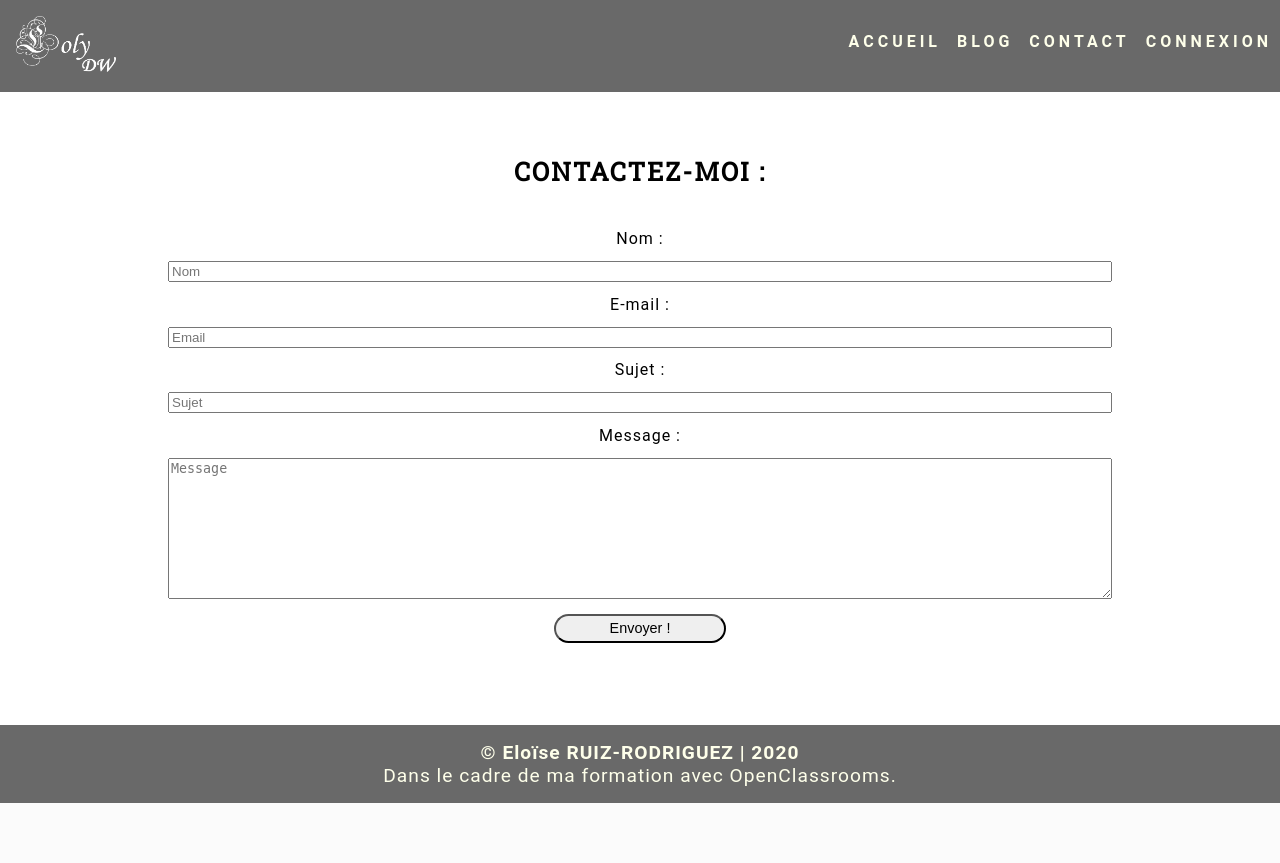
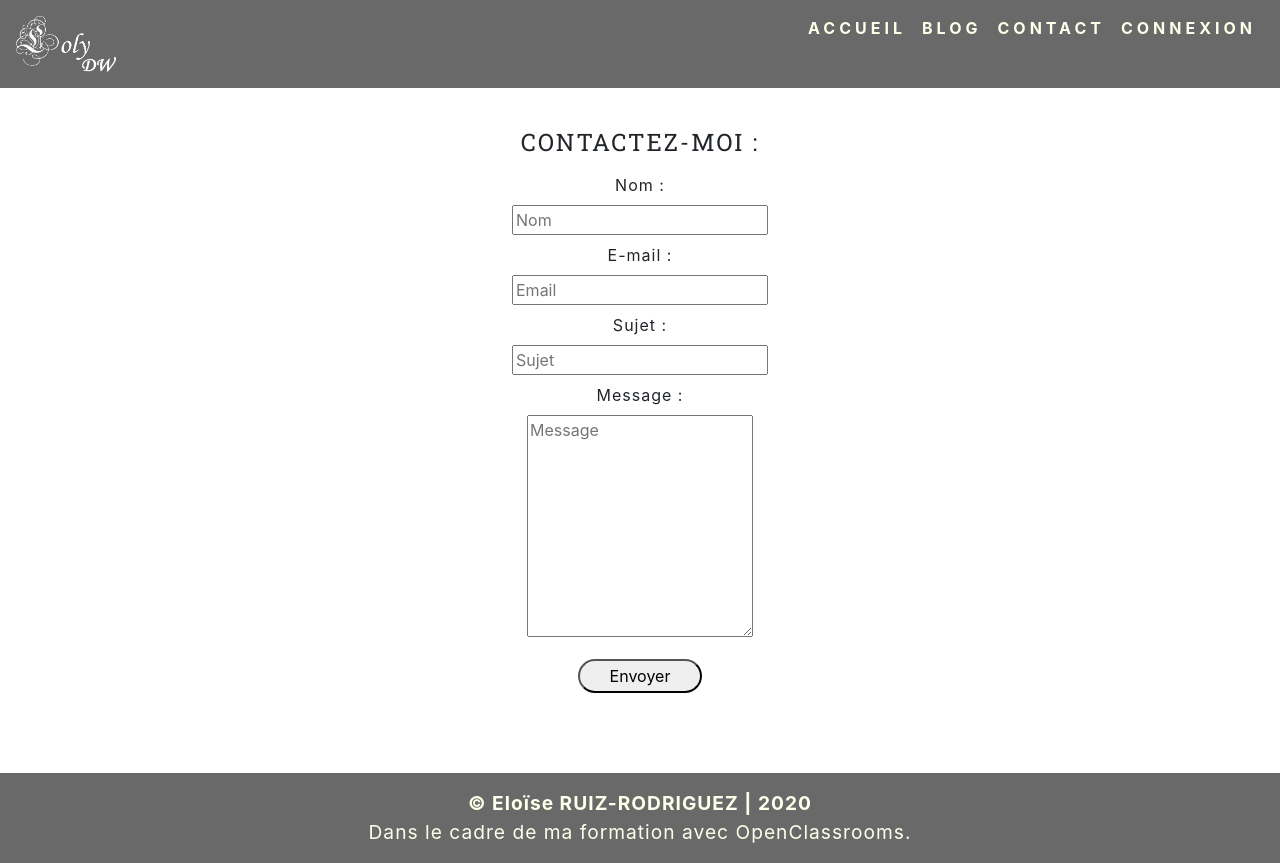
Before and after one commit to Loly-webdev/blog, a PHP site: template template/front/contact.html.twig in a window 1280 px wide. Before the commit the page ends 803 px from the top, so only its background shows below. Run offline with PHP 8.4, Linux system fonts and the light colour scheme; the template is opened without the code that fills it, so the values that code supplies are empty; some libraries are stand-ins or nearby versions.

Commit message:
correction button

```diff
--- a/public/css/style.css
+++ b/public/css/style.css
@@ -180,11 +180,11 @@ textarea {
 }
 
 .button {
-    padding: 0.3rem;
+    padding: 0.2rem;
     border-radius: 25px;
-    width: 14%;
-    margin: 10px auto;
-    font-size: 0.9rem;
+    width: 10%;
+    margin: 1rem;
+    font-size: 1rem;
 }
 
 /* CREDIT */
--- a/template/front/articleForm.html.twig
+++ b/template/front/articleForm.html.twig
@@ -16,7 +16,7 @@
                 <textarea id="content" name="article[content]"></textarea>
             </div>
             <div>
-                <input type="submit"/>
+                <input class="button" type="submit" value="Envoyer"/>
             </div>
         </form>
     </section>
--- a/template/front/commentForm.html.twig
+++ b/template/front/commentForm.html.twig
@@ -12,7 +12,7 @@
                 <textarea id="comment" name="comment[content]"></textarea>
             </div>
             <div>
-                <input type="submit"/>
+                <input class="button" type="submit" value="Envoyer"/>
             </div>
         </form>
     </section>
--- a/template/front/connexion.html.twig
+++ b/template/front/connexion.html.twig
@@ -14,7 +14,7 @@
                        required/>
             </div>
             <div>
-                <input type="submit" value="Connexion"/>
+                <input class="button" type="submit" value="connexion"/>
             </div>
         </form>
     </section>
--- a/template/front/contact.html.twig
+++ b/template/front/contact.html.twig
@@ -1,18 +1,28 @@
 {% extends "layout.html.twig" %}
 {% block title %}Contact{% endblock %}
 {% block content %}
-    <section>
-        <h3>Contactez-moi :</h3>
-        <form class="flex" action="/" method="POST">
-            <label for="name">Nom :</label>
-            <input id="name" name="name" placeholder="Nom" type="text"/>
-            <label for="email">E-mail :</label>
-            <input id="email" name="email" placeholder="Email" type="email"/>
-            <label for="subject">Sujet :</label>
-            <input id="subject" name="subject" placeholder="Sujet" type="text"/>
-            <label for="message">Message :</label>
-            <textarea id="message" name="message" placeholder="Message" rows="9"></textarea>
-            <input class="button" type="submit" value="Envoyer !"/>
+    <section class="form">
+        <h4>Contactez-moi :</h4>
+        <form action="" method="POST">
+            <div>
+                <label for="name">Nom :</label><br/>
+                <input id="name" name="name" placeholder="Nom" type="text"/>
+            </div>
+            <div>
+                <label for="email">E-mail :</label><br/>
+                <input id="email" name="email" placeholder="Email" type="email"/>
+            </div>
+            <div>
+                <label for="subject">Sujet :</label><br/>
+                <input id="subject" name="subject" placeholder="Sujet" type="text"/>
+            </div>
+            <div>
+                <label for="message">Message :</label><br/>
+                <textarea id="message" name="message" placeholder="Message" rows="9"></textarea>
+            </div>
+            <div>
+                <input class="button" type="submit" value="Envoyer"/>
+            </div>
         </form>
     </section>
 {% endblock %}
--- a/template/front/register.html.twig
+++ b/template/front/register.html.twig
@@ -22,7 +22,7 @@
             <input id="password-check" name="user[pass-check]" type="password">
         </div>
         <div>
-            <input type="submit" value="Envoyer"/>
+            <input class="button" type="submit" value="Envoyer"/>
         </div>
     </form>
     <section class="link">
--- a/template/partial/_footer.html.twig
+++ b/template/partial/_footer.html.twig
@@ -3,4 +3,7 @@
         <strong> © Eloïse RUIZ-RODRIGUEZ | 2020</strong><br>
         Dans le cadre de ma formation avec OpenClassrooms.
     </p>
+    <script src="https://code.jquery.com/jquery-3.4.1.slim.min.js" integrity="sha384-J6qa4849blE2+poT4WnyKhv5vZF5SrPo0iEjwBvKU7imGFAV0wwj1yYfoRSJoZ+n" crossorigin="anonymous"></script>
+    <script src="https://cdn.jsdelivr.net/npm/popper.js@1.16.0/dist/umd/popper.min.js" integrity="sha384-Q6E9RHvbIyZFJoft+2mJbHaEWldlvI9IOYy5n3zV9zzTtmI3UksdQRVvoxMfooAo" crossorigin="anonymous"></script>
+    <script src="https://stackpath.bootstrapcdn.com/bootstrap/4.4.1/js/bootstrap.min.js" integrity="sha384-wfSDF2E50Y2D1uUdj0O3uMBJnjuUD4Ih7YwaYd1iqfktj0Uod8GCExl3Og8ifwB6" crossorigin="anonymous"></script>
 {% endblock %}
--- a/template/partial/_head.html.twig
+++ b/template/partial/_head.html.twig
@@ -3,6 +3,8 @@
 <link href="/public/images/favicon.png" rel="icon" type="image/png"/>
 <!-- Css files -->
 <link href="/public/css/style.css" rel="stylesheet"/>
+<!-- Css Bootstrap -->
+<link rel="stylesheet" href="https://stackpath.bootstrapcdn.com/bootstrap/4.4.1/css/bootstrap.min.css" integrity="sha384-Vkoo8x4CGsO3+Hhxv8T/Q5PaXtkKtu6ug5TOeNV6gBiFeWPGFN9MuhOf23Q9Ifjh" crossorigin="anonymous">
 <!--Viewport -->
 <meta content="width=device-width, initial-scale=1.0" name="viewport">
 <!-- Meta description -->
```
